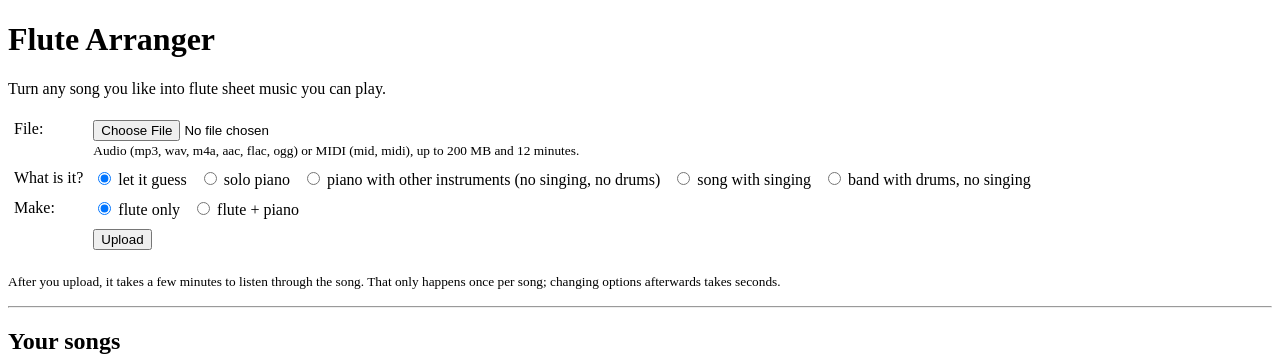
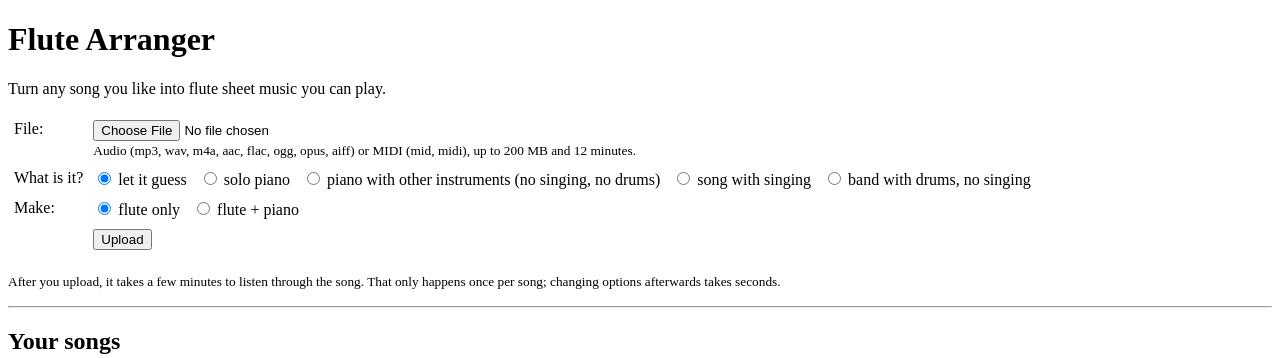
Before and after one commit to Aidenn8/flute-arranger, a Flask app: page / in a window 1280 px wide. Shown: the top 358 px of the page. Run offline with Flask 3, Linux system fonts and the light colour scheme.

Commit message:
Accept opus, oga, webm and aiff audio; add real-recording runner

```diff
--- a/sheetswap/pipeline.py
+++ b/sheetswap/pipeline.py
@@ -9,7 +9,7 @@ from typing import Callable
 from .model import Analysis, ArrangeOptions, Arrangement, BeatGrid, Note, QNote
 
 ProgressFn = Callable[[int, int, str], None]
-AUDIO_EXTS = {".mp3", ".wav", ".m4a", ".aac", ".flac", ".ogg"}
+AUDIO_EXTS = {".mp3", ".wav", ".m4a", ".aac", ".flac", ".ogg", ".oga", ".opus", ".webm", ".aiff", ".aif"}
 MIDI_EXTS = {".mid", ".midi"}
 
 
--- a/sheetswap/web/app.py
+++ b/sheetswap/web/app.py
@@ -34,7 +34,8 @@ from flask import (Flask, abort, redirect, render_template, request,
 from .. import config
 from ..model import ArrangeOptions
 
-UPLOAD_TYPES = ("mp3", "wav", "m4a", "aac", "flac", "ogg", "mid", "midi")
+UPLOAD_TYPES = ("mp3", "wav", "m4a", "aac", "flac", "ogg", "oga", "opus", "webm", "aiff", "aif",
+                "mid", "midi")
 MIDI_TYPES = ("mid", "midi")
 MAX_UPLOAD_MB = 200
 KINDS = ("auto", "piano", "ensemble", "song", "band")
--- a/sheetswap/web/templates/index.html
+++ b/sheetswap/web/templates/index.html
@@ -13,7 +13,7 @@
 <tr>
   <td valign="top">File:</td>
   <td><input type="file" name="file" accept="{{ accept }}" required><br>
-  <small>Audio (mp3, wav, m4a, aac, flac, ogg) or MIDI (mid, midi), up to {{ max_mb }} MB and {{ max_minutes }} minutes.</small></td>
+  <small>Audio (mp3, wav, m4a, aac, flac, ogg, opus, aiff) or MIDI (mid, midi), up to {{ max_mb }} MB and {{ max_minutes }} minutes.</small></td>
 </tr>
 <tr>
   <td valign="top">What is it?</td>
```
Also changed, not shown: 1 other file.
